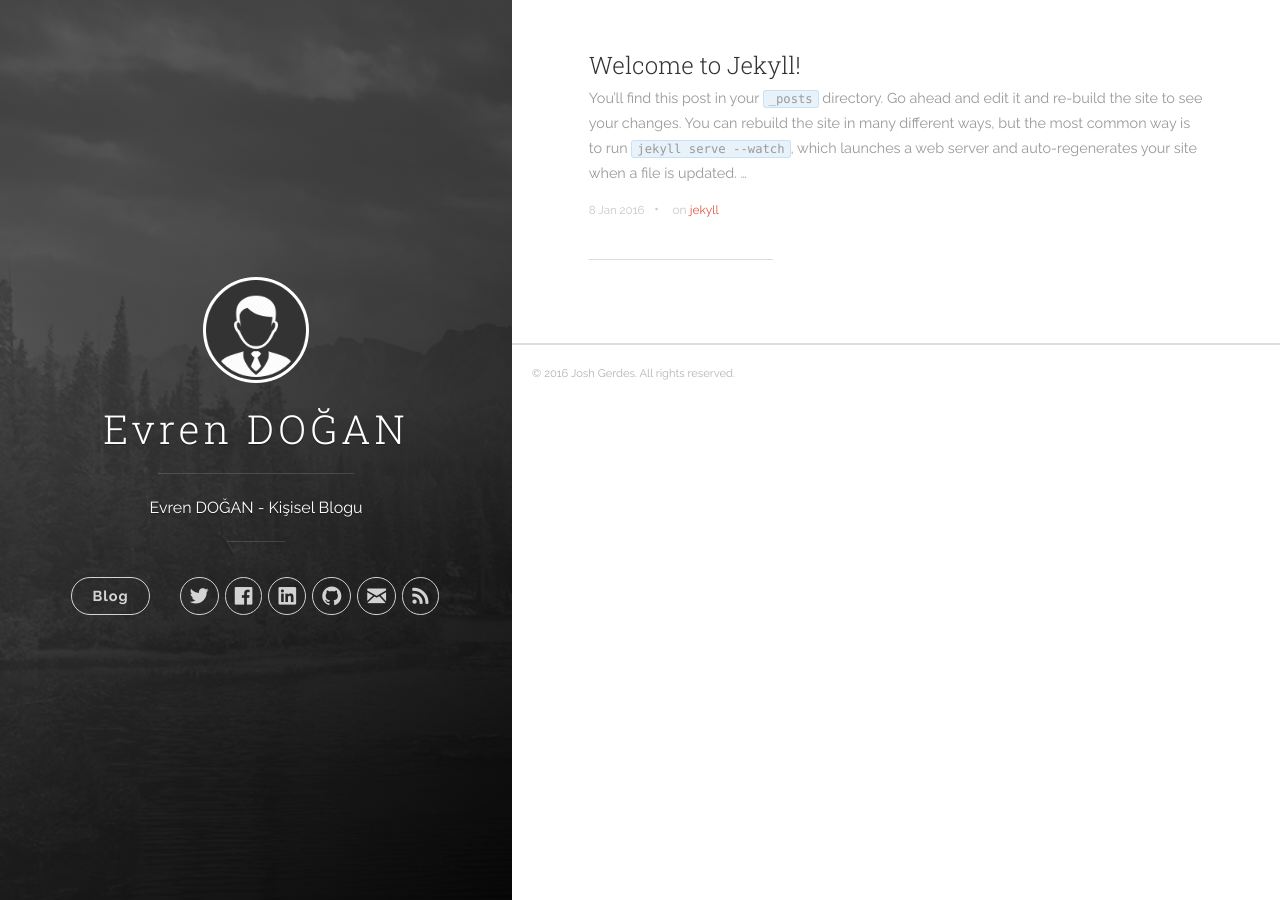
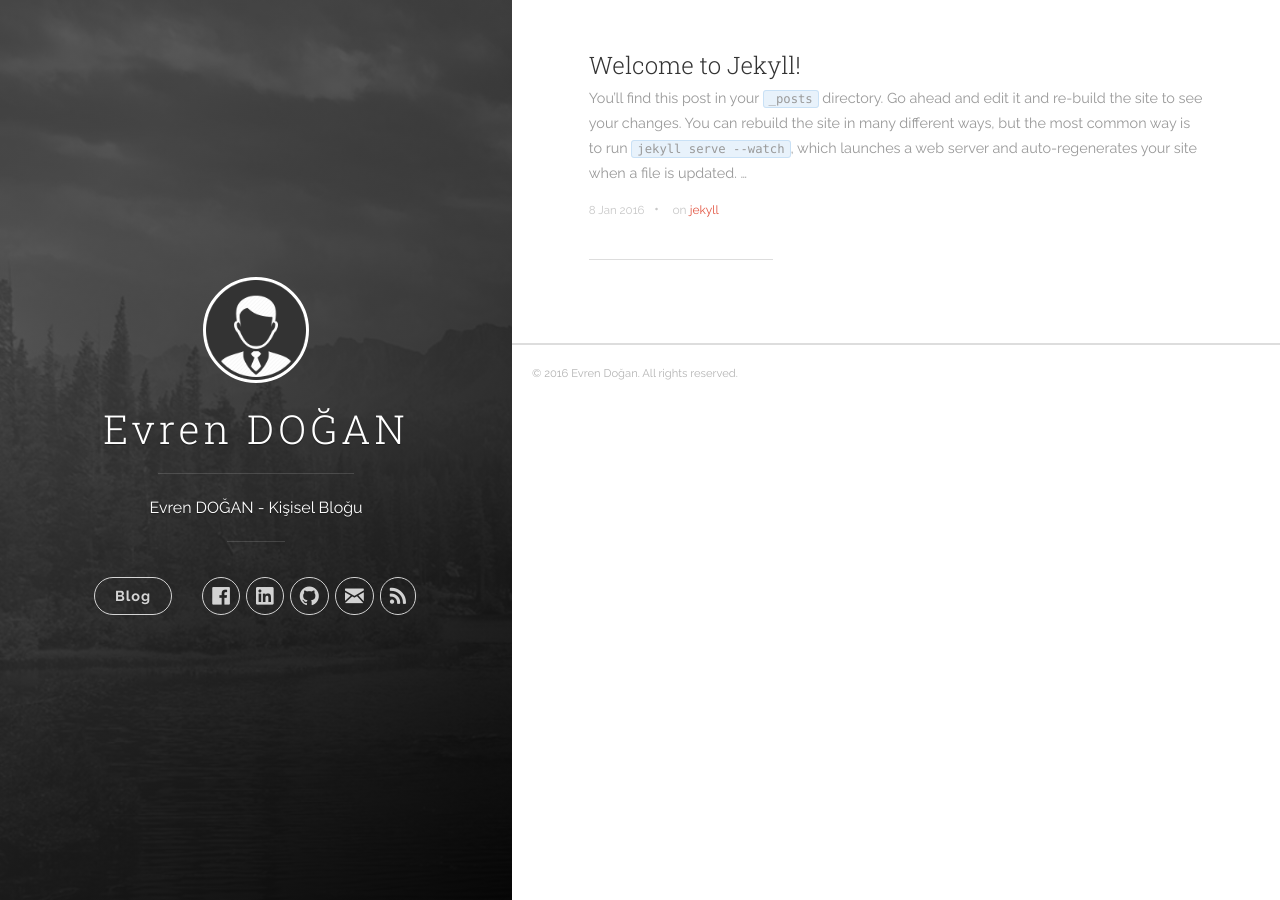
Before and after one commit to evrend/evrend.github.io, a Jekyll site: the page built from index.html, in a window 1280 px wide. Built offline with Jekyll 4.4.1, drawn with Linux system fonts in a browser that asks for light colours; nearby versions of some CDN libraries; the list of posts is cut into pages by our own code.

Commit message:
Sosyal medya sayfa urlleri güncellendi.

```diff
--- a/_config.yml
+++ b/_config.yml
@@ -1,18 +1,18 @@
 # Site settings
 title: Evren DOĞAN
-description: 'Evren DOĞAN - Kişisel Blogu'
+description: 'Evren DOĞAN - Kişisel Bloğu'
 url: 'https://evrend.github.io/'
 baseurl: '/'
 # google_analytics: 'UA-XXXXXX-X'
 # disqus_shortname: 'your-disqus-name'
 
 author:
-  name: 'Josh Gerdes'
-  email: josh@joshgerdes.com
-  twitter_username: joshgerdes
-  facebook_username: joshgerdes
-  github_username:  joshgerdes
-  linkedin_username:  joshgerdes
+  name: 'Evren Doğan'
+  email: evrend@outlook.com
+#  twitter_username: joshgerdes
+  facebook_username: evrenndogan
+  github_username:  evrend
+  linkedin_username:  evrendogan
 
 defaults:
   -
```
